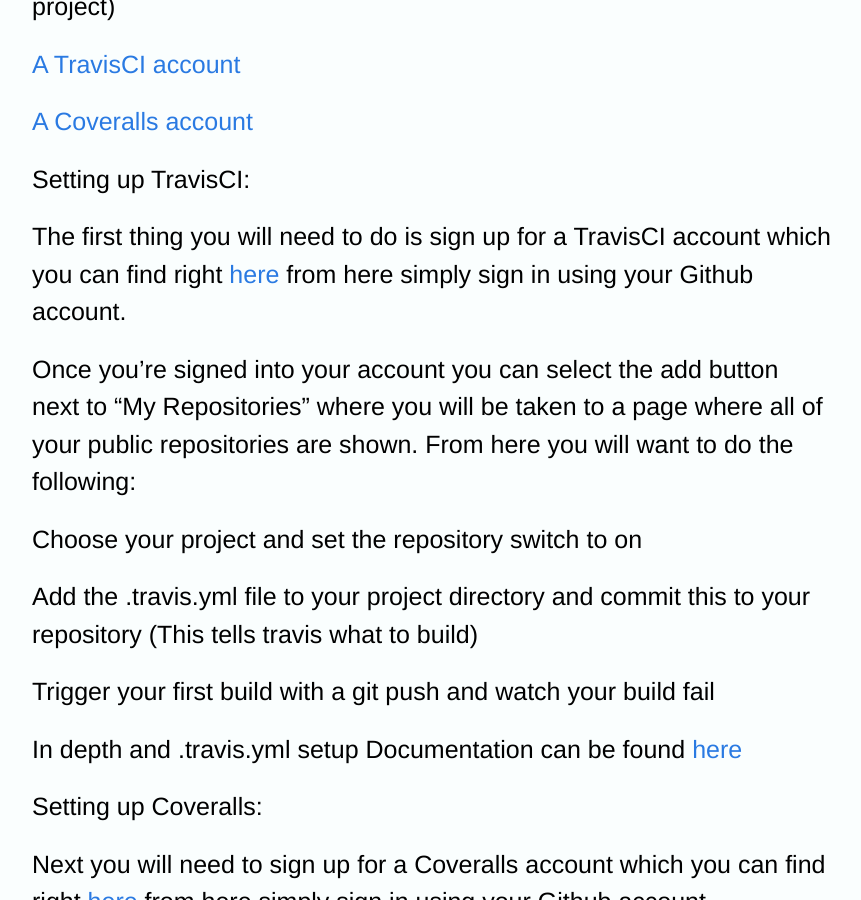
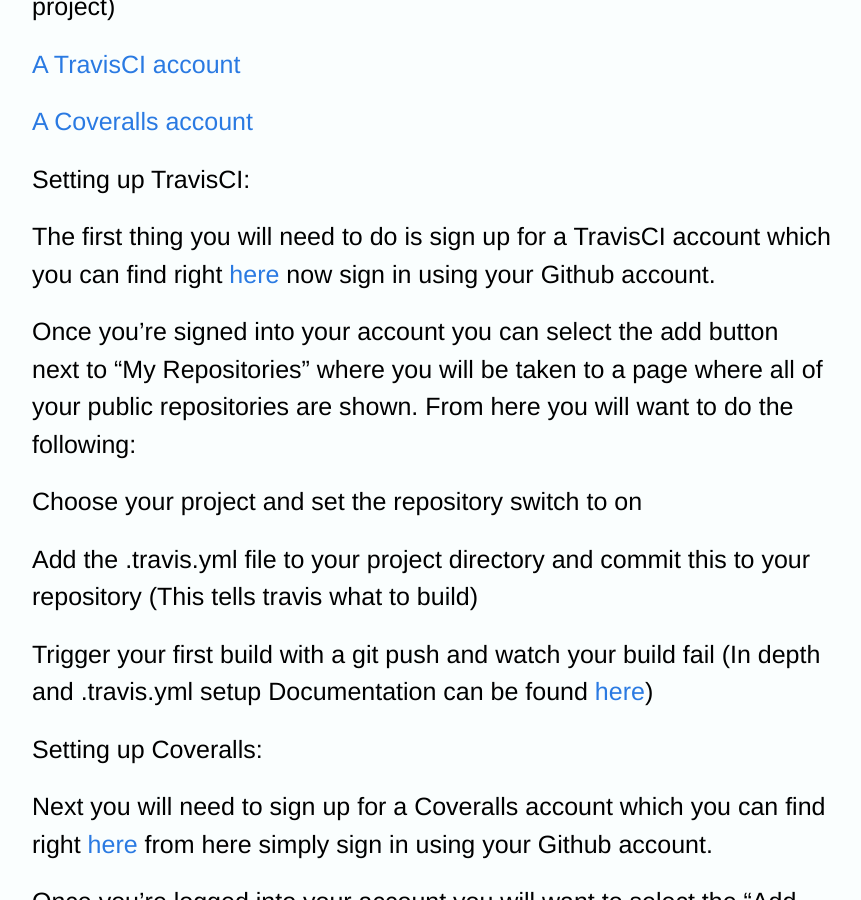
Before and after one commit to evanniedojadlo/evanniedojadlo.github.io, a Jekyll site: the page built from _posts/2015-06-26-addingTravisCIandCoveralls.markdown, in a window 1280 px wide and 900 px high, scrolled down 408 px. Shown: the whole window, without its empty margins (208-1069 px from the left). Built offline with Jekyll 4.4.1, drawn with Linux system fonts in a browser that asks for light colours.

Commit message:
Updated formatting and external links

```diff
--- a/_posts/2015-06-26-addingTravisCIandCoveralls.markdown
+++ b/_posts/2015-06-26-addingTravisCIandCoveralls.markdown
@@ -17,7 +17,7 @@
 
 Setting up TravisCI:
 
-The first thing you will need to do is sign up for a TravisCI account which you can find right [here](https://travis-ci.org){:target="_blank"} from here simply sign in using your Github account.
+The first thing you will need to do is sign up for a TravisCI account which you can find right [here](https://travis-ci.org){:target="_blank"} now sign in using your Github account.
 
 Once you're signed into your account you can select the add button next to "My Repositories" where you will be taken to a page where all of your public repositories are shown. From here you will want to do the following:
 
@@ -25,15 +25,13 @@
 
 Add the .travis.yml file to your project directory and commit this to your repository (This tells travis what to build)
 
-Trigger your first build with a git push and watch your build fail
-
-In depth and .travis.yml setup Documentation can be found [here](http://docs.travis-ci.com/user/getting-started/){:target="_blank"}
+Trigger your first build with a git push and watch your build fail (In depth and .travis.yml setup Documentation can be found [here](http://docs.travis-ci.com/user/getting-started/){:target="_blank"})
 
 
 
 Setting up Coveralls:
 
-Next you will need to sign up for a Coveralls account which you can find right [here](https://coveralls.io) from here simply sign in using your Github account.
+Next you will need to sign up for a Coveralls account which you can find right [here](https://coveralls.io){:target="_blank"} from here simply sign in using your Github account.
 
 Once you're logged into your account you will want to select the "Add Repos" button in the top right corner
 
```
